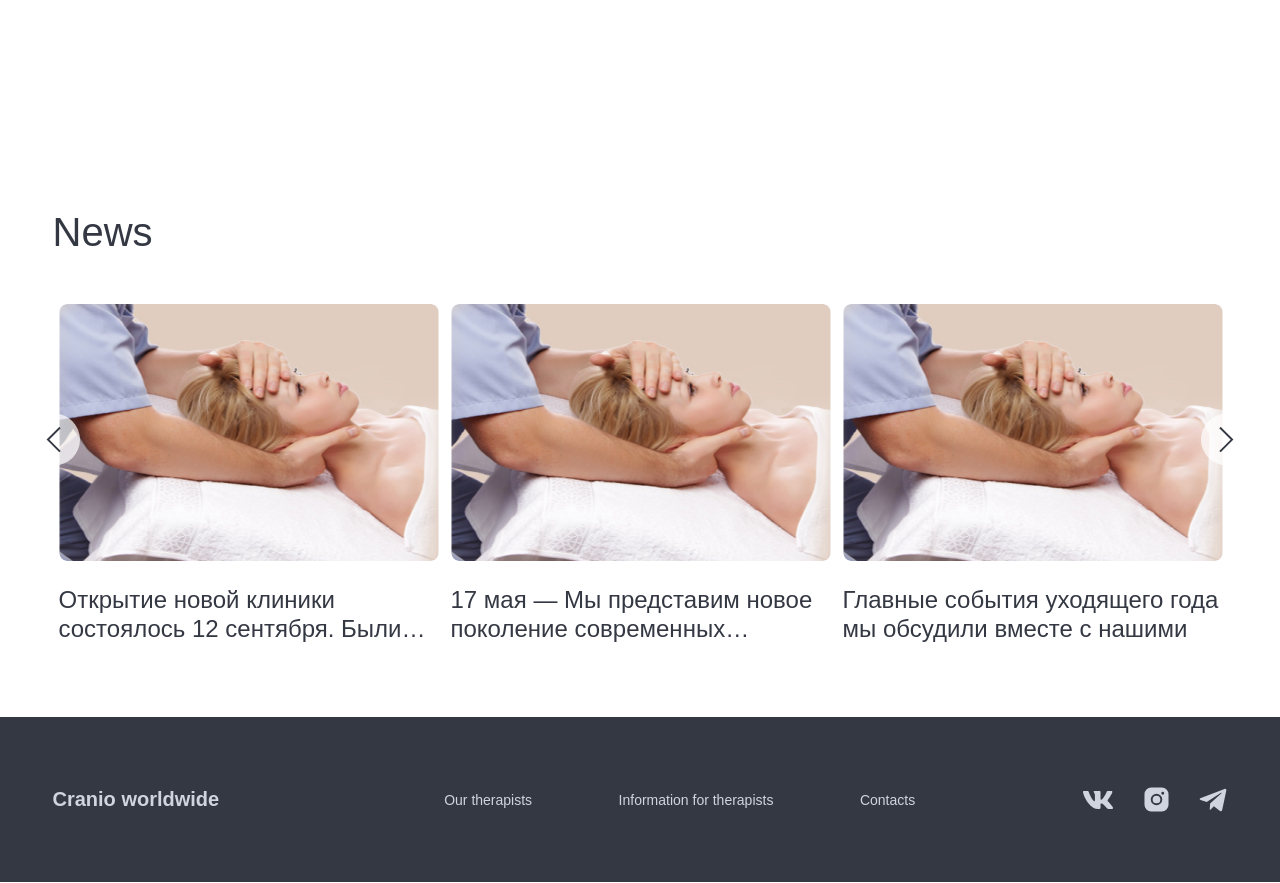
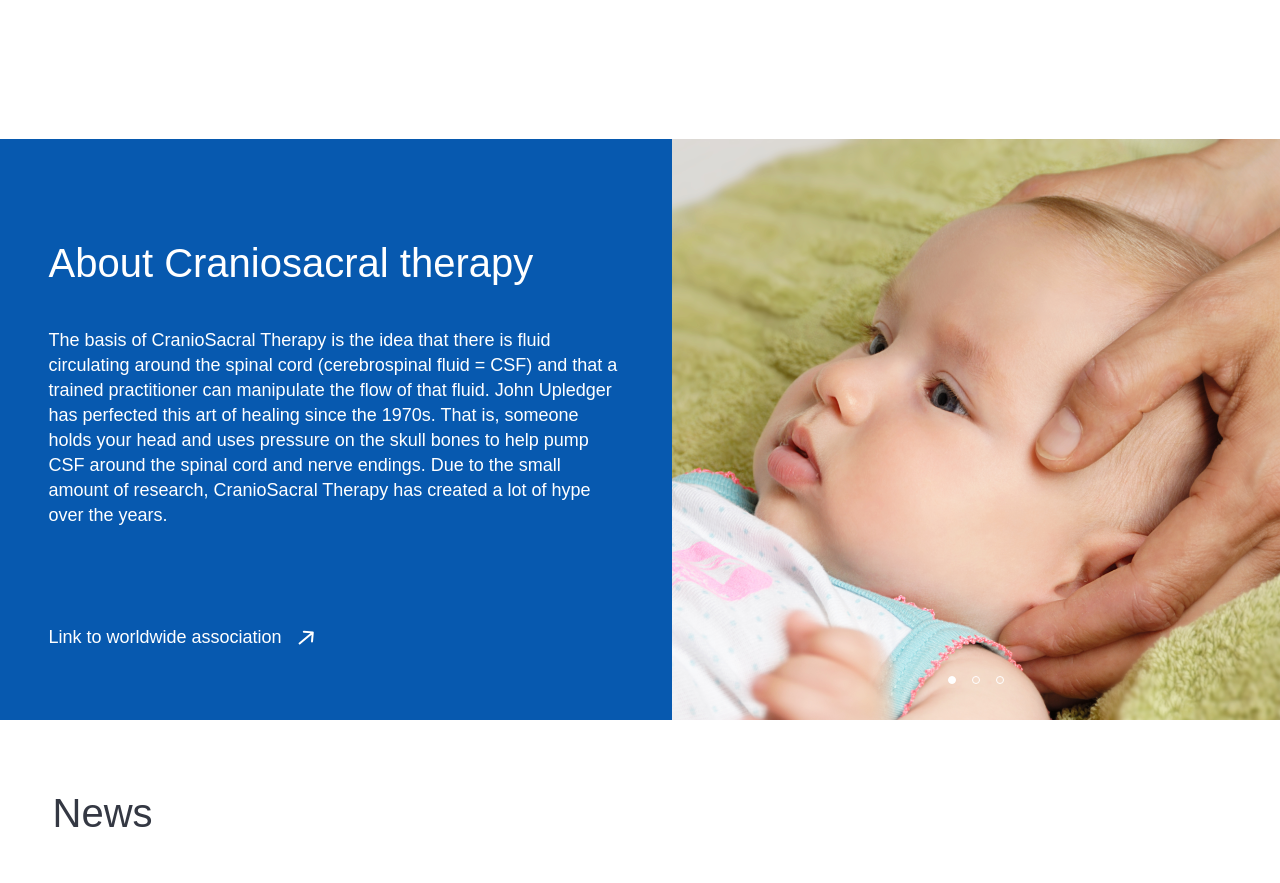
Before and after one commit to Cranio-worldwide/frontend, a Next.js app: page / in a window 1280 px wide. Shown: the part 2160-3043 px from the top of the page. Built offline with nearby package versions, Linux system fonts and the light colour scheme.

Commit message:
fix: update about section, add slider

```diff
--- a/src/components/About/About.module.scss
+++ b/src/components/About/About.module.scss
@@ -1,66 +1,119 @@
-@import "../../utils/scss-variables";
-
 .bg {
   margin: 0 auto;
-  display: grid;
-  grid-template-columns: auto 42%;
-  justify-content: center;
-  align-items: center;
+  display: flex;
+  justify-content: space-between;
   width: 100%;
   max-width: 1440px;
   background-color: $accent-dark;
 
-  @media screen and (max-width: 900px) {
+  @include breakpoint(tablet-wide) {
     display: flex;
-    flex-direction: column;
-    max-width: 700px;
+    flex-direction: column-reverse;
+    max-width: calc(100vw - 215px);
+    margin: 0 100px;
+  }
+  @include breakpoint(mobile-wide) {
+    margin: 0;
+    max-width: 100vw;
   }
 }
 
 .container {
   display: flex;
   flex-direction: column;
-  width: 100%;
-  padding: 100px 132px 70px;
+  justify-content: space-between;
+  max-width: 575px;
+  margin-top: 100px;
+  margin-bottom: 70px;
+
+  @include breakpoint(desktop) {
+    margin-top: 70px;
+    max-width: 700px;
+  }
+  @include breakpoint(tablet-wide) {
+    margin: 70px auto 100px;
+    padding: 0 62px;
+    max-width: 900px;
+    gap: 96px;
+  }
+  @include breakpoint(mobile-wide) {
+    padding: 0 100px;
+    gap: 20px;
+  }
+  @include breakpoint(mobile) {
+    margin: 30px auto 40px;
+    padding: 0 16px;
+  }
+}
+
+.info {
+  display: flex;
+  flex-direction: column;
+  gap: 40px;
+  @include breakpoint(mobile) {
+    gap: 16px;
+  }
+}
+
+.title {
+  color: $white;
+  line-height: 49px;
+}
+
+.text {
+  color: $white;
+  font-weight: 400;
   font-size: 18px;
   line-height: 25px;
-  font-weight: 400;
-  color: $white;
-  grid-column: 1;
-  grid-row: 1;
+  @include breakpoint(mobile) {
+    font-size: 14px;
+    line-height: 20px;
+  }
 }
 
-.heading {
-  padding-bottom: 40px;
-  font-size: 40px;
-  font-weight: 500;
-  line-height: 47px;
+.slider,
+.image {
+  width: 608px;
+  height: 581px;
+
+  @include breakpoint(desktop) {
+    width: 460px;
+  }
+  @include breakpoint(tablet-wide) {
+    width: 100%;
+  }
+  @include breakpoint(tablet) {
+    height: 400px;
+  }
+  @include breakpoint(mobile-narrow) {
+    height: 216px;
+  }
+}
+.image {
+  object-fit: cover;
 }
 
-.link {
-  padding-top: 96px;
-  font-weight: 500;
+.dots {
+  bottom: 24px;
+  @include breakpoint(mobile-narrow) {
+    bottom: 8px;
+  }
 }
 
-.link::after {
-  display: inline-block;
-  margin-left: 16px;
-  margin-bottom: -3px;
+.dots li {
+  width: 8px;
+  margin: 0 8px;
+}
+.dots li button::before {
   content: "";
-  background-image: url(../../images/ui-arrow-link.svg);
-  background-repeat: no-repeat;
-  width: 20px;
-  height: 20px;
+  width: 8px;
+  height: 8px;
+  box-sizing: border-box;
+  border: 1px solid $white;
+  border-radius: 50%;
+  opacity: 1;
 }
-
-.image {
-  grid-column: 2;
-  grid-row: 1;
-  width: 100%;
-  height: 100%;
-  object-fit: cover;
-
-  @media screen and (max-width: 900px) {
-    grid-row: 1;
-  }
+.dots :global(li.slick-active) button::before {
+  background-color: $white;
+  opacity: 1;
 }
--- a/src/components/About/About.tsx
+++ b/src/components/About/About.tsx
@@ -1,22 +1,47 @@
+import Image from 'next/image';
+import Slider from 'react-slick';
+import { SectionContainer } from '../SectionContainer/SectionContainer';
+import { SectionTitle } from '../ui/SectionTitle/SectionTitle';
+import { ExternalLink } from '../ui/ExternalLink/ExternalLink';
+
+import 'slick-carousel/slick/slick.css';
+import 'slick-carousel/slick/slick-theme.css';
+import aboutImg from '../../assets/about-img.png';
 import styles from './About.module.scss';
-import aboutImg from '../../images/about-img.png';
-import Image from 'next/image';
 
+const settings = {
+  infinite: true,
+  lazyLoad: true,
+  dots: true,
+  dotsClass: `slick-dots ${styles.dots}`,
+  speed: 500,
+  slidesToShow: 1,
+  slidesToScroll: 1,
+  autoplay: true,
+  autoplaySpeed: 6000,
+  arrows: false,
+};
 export const About = () => {
   const aboutText = `
   The basis of CranioSacral Therapy is the idea that there is fluid circulating around the spinal cord (cerebrospinal fluid = CSF) and that a trained practitioner can manipulate the flow of that fluid. John Upledger has perfected this art of healing since the 1970s. That is, someone holds your head and uses pressure on the skull bones to help pump CSF around the spinal cord and nerve endings. Due to the small amount of research, CranioSacral Therapy has created a lot of hype over the years.
   `;
 
   return (
-    <div className={styles.bg}>
-      <div className={styles.container}>
-        <h3 className={styles.heading}>About Craniosacral therapy</h3>
-        <p>{aboutText}</p>
-        <a href="#" className={styles.link}>
+    <section className={styles.bg}>
+      <SectionContainer className={styles.container}>
+        <div className={styles.info}>
+          <SectionTitle className={styles.title}>About Craniosacral therapy</SectionTitle>
+          <p className={styles.text}>{aboutText}</p>
+        </div>
+        <ExternalLink contrast href="#">
           Link to worldwide association
-        </a>
-      </div>
-      <Image className={styles.image} src={aboutImg} alt="" />
-    </div>
+        </ExternalLink>
+      </SectionContainer>
+      <Slider {...settings} className={styles.slider}>
+        <Image className={styles.image} src={aboutImg} alt="Изображение" />
+        <Image className={styles.image} src={aboutImg} alt="Изображение" />
+        <Image className={styles.image} src={aboutImg} alt="Изображение" />
+      </Slider>
+    </section>
   );
 };
--- a/src/components/News/News.tsx
+++ b/src/components/News/News.tsx
@@ -1,4 +1,3 @@
-import { Component } from 'react';
 import cn from 'classnames';
 import Slider from 'react-slick';
 import { NewsPiece } from '@/components/NewsPiece/NewsPiece';
--- a/src/components/StartPage/StartPage.tsx
+++ b/src/components/StartPage/StartPage.tsx
@@ -3,6 +3,7 @@ import { TherapistCards } from '@/components/TherapistCards/TherapistCards';
 import { Footer } from '@/components/Footer/Footer';
 import { Header } from '@/components/Header/Header';
 import { Hero } from '@/components/Hero/Hero';
+import { About } from '@/components/About/About';
 import News from '@/components/News/News';
 import styles from './StartPage.module.scss';
 
@@ -18,6 +19,7 @@ export const StartPage = () => {
       <Hero />
       <Form />
       <TherapistCards />
+      <About />
       <News />
       <Footer />
     </>
--- a/src/components/ui/ExternalLink/ExternalLink.module.scss
+++ b/src/components/ui/ExternalLink/ExternalLink.module.scss
@@ -11,15 +11,15 @@
   font-size: 18px;
   line-height: 25px;
   @include breakpoint(mobile) {
-    font-size: 24px;
-    line-height: 28px;
+    font-size: 14px;
+    line-height: 20px;
   }
   &::before {
     content: "";
     position: absolute;
     bottom: 0;
     width: 0;
-    height: 2px;
+    height: 1px;
     background-color: $main-black;
     transition: width 0.3s ease-in-out;
   }
```
